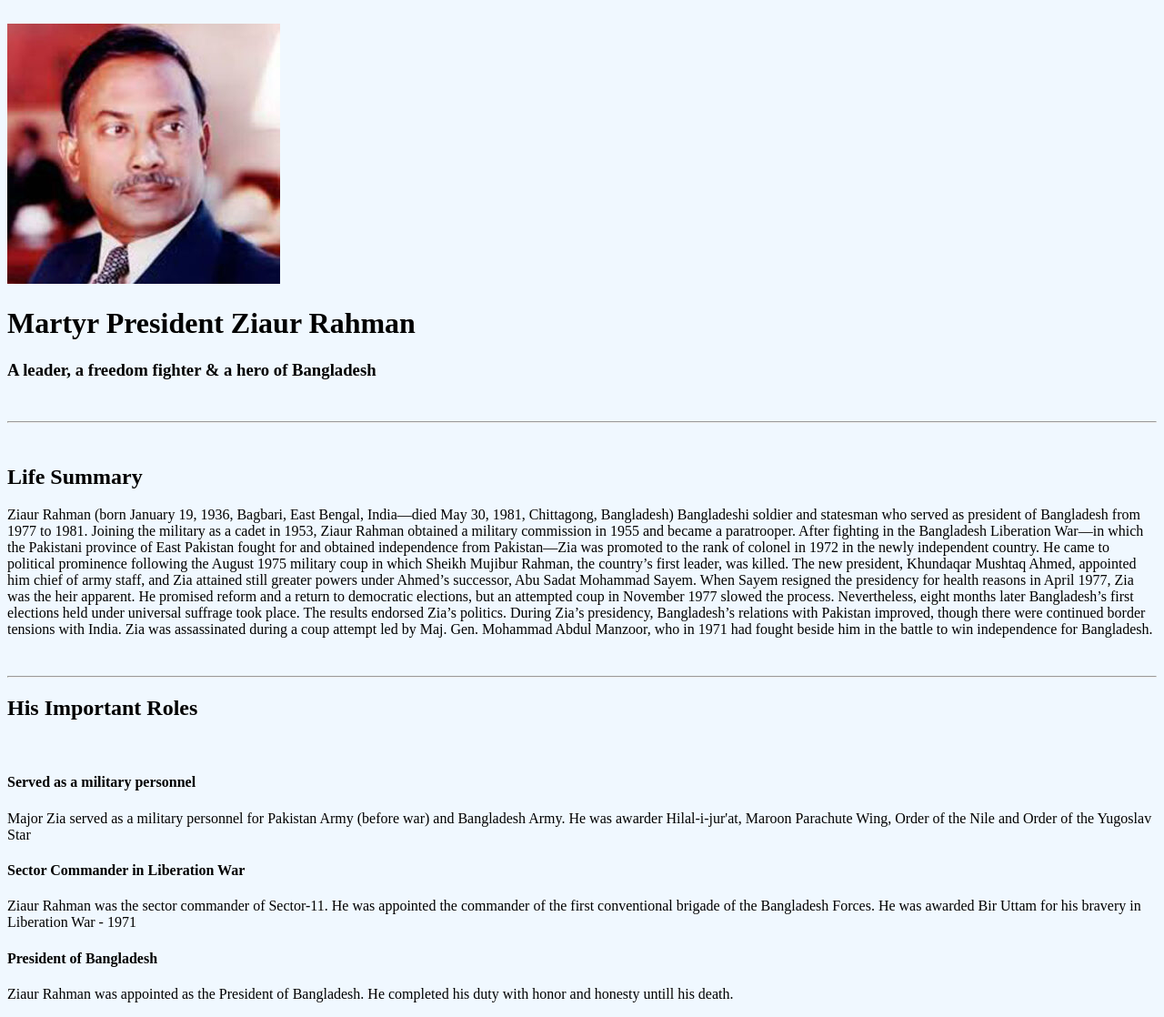
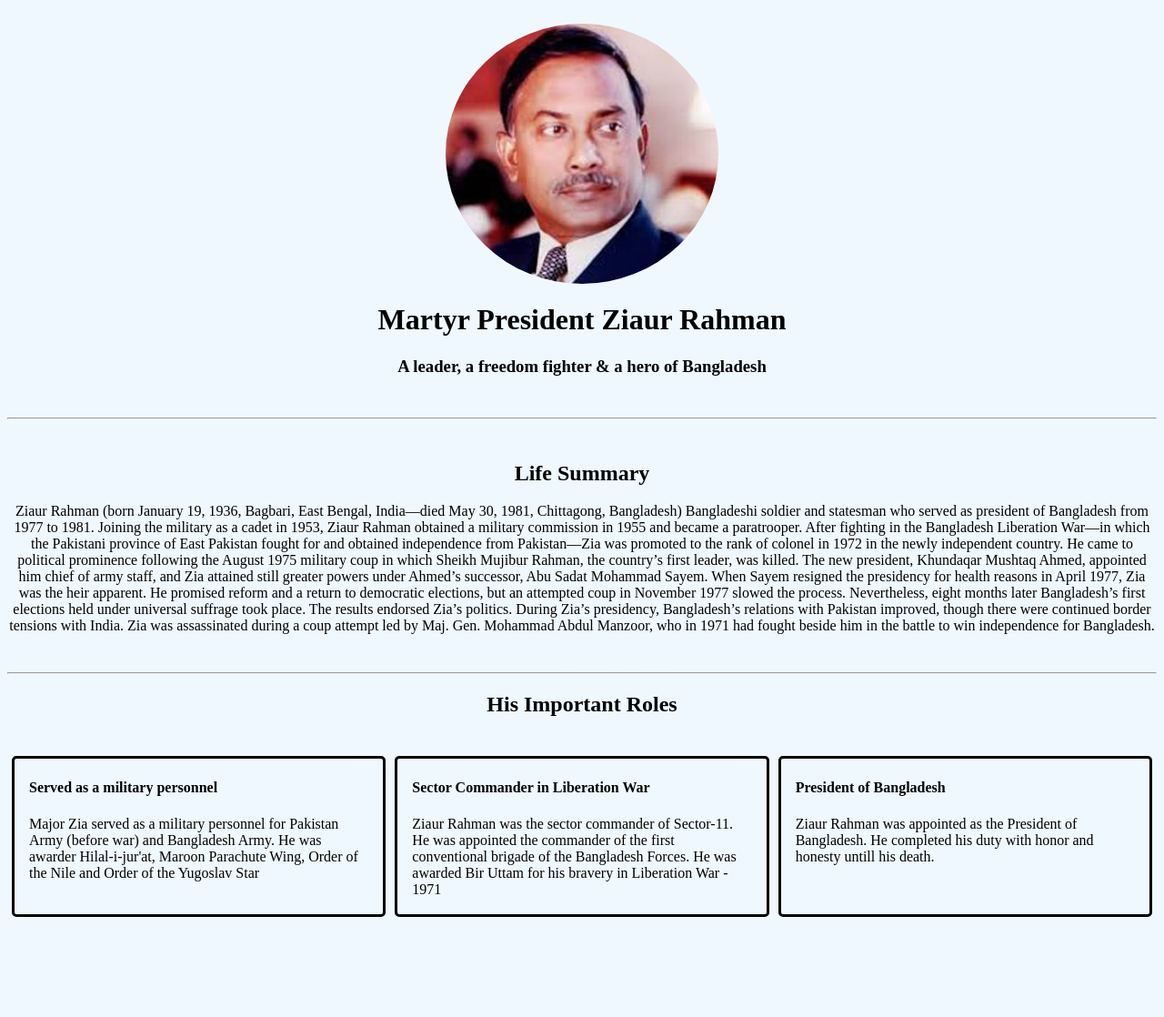
Before and after one commit to JabirH0ssain/zia-website, a plain HTML site: page index.html in a window 1280 px wide. Shown: the whole page at 91% size. After the commit the page ends 1021 px from the top, so only its background shows below. Drawn offline with Linux system fonts and the light colour scheme.

Commit message:
Added CSS to the website

```diff
--- a/index.html
+++ b/index.html
@@ -4,6 +4,7 @@
     <meta charset="UTF-8">
     <meta name="viewport" content="width=device-width, initial-scale=1.0">
     <title>Zia's Website</title>
+    <link rel="stylesheet" href="style/ziia.css">
 </head>
 <body style="background-color: aliceblue;">
     <br>
--- /dev/null
+++ b/style/ziia.css
@@ -0,0 +1,51 @@
+
+
+.center{
+    border-radius: 50%;
+    display: block;
+    margin-left: auto;
+    margin-right: auto;
+
+}
+
+.info{
+    text-align: center;
+}
+
+.about{
+    text-align: center;
+}
+
+.imp{
+    text-align: center;
+}
+
+.card1{
+    border: 3px solid black;
+    box-shadow: o 4px 8px 0 rgba(0, 0, 0, 0.2);
+    padding: 2px 16px;
+    border-radius: 5px;
+    width: 30%;
+    margin: 5px;
+}
+.card2{
+    border: 3px solid black;
+    box-shadow: o 4px 8px 0 rgba(0, 0, 0, 0.2);
+    padding: 2px 16px;
+    border-radius: 5px;
+    width: 30%;
+    margin: 5px;
+
+}
+.card3{
+    border: 3px solid black;
+    box-shadow: o 4px 8px 0 rgba(0, 0, 0, 0.2);
+    padding: 2px 16px;
+    border-radius: 5px;
+    width: 30%;
+    margin: 5px;
+}
+
+.flex{
+    display: flex;
+}
```
